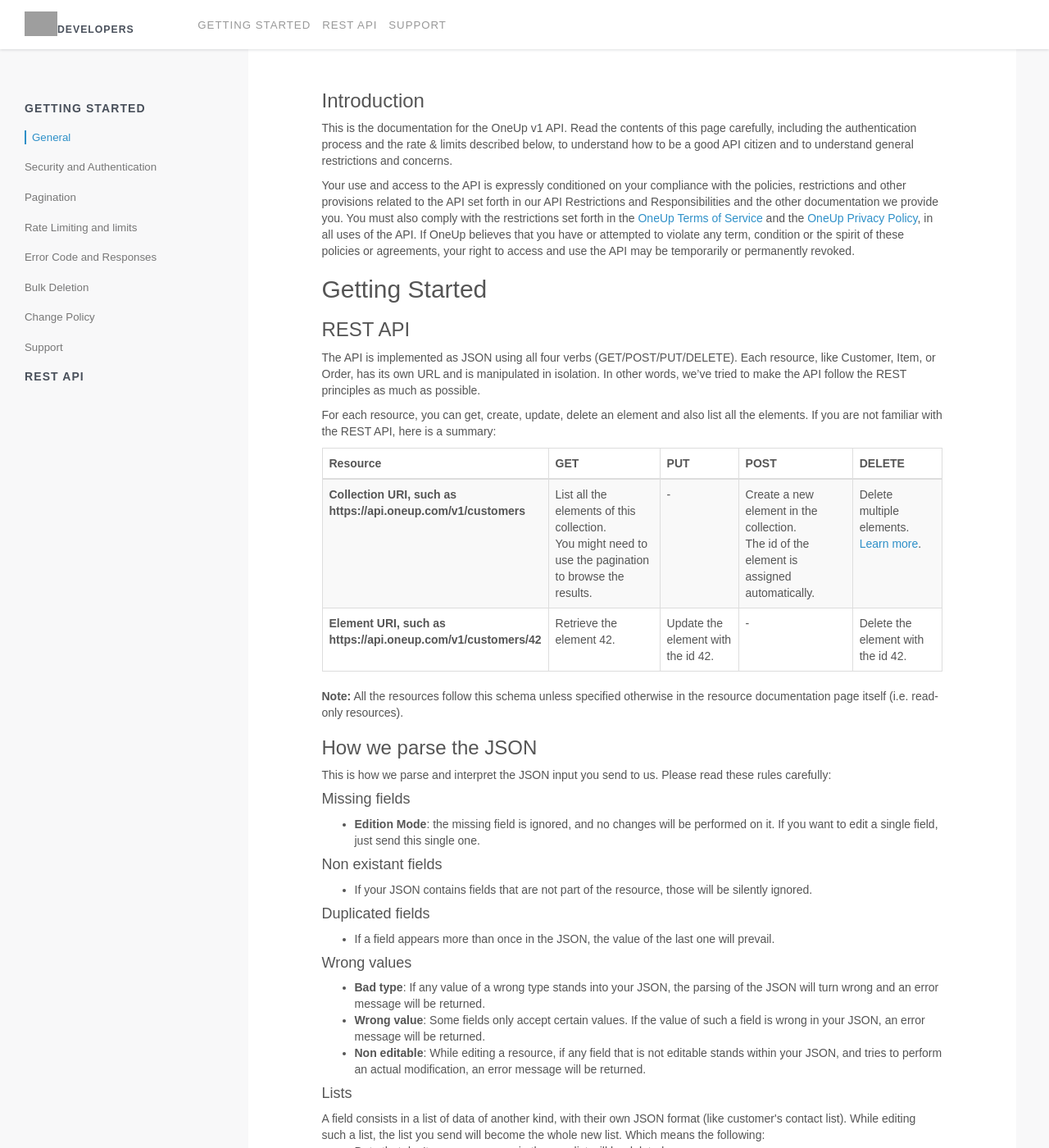
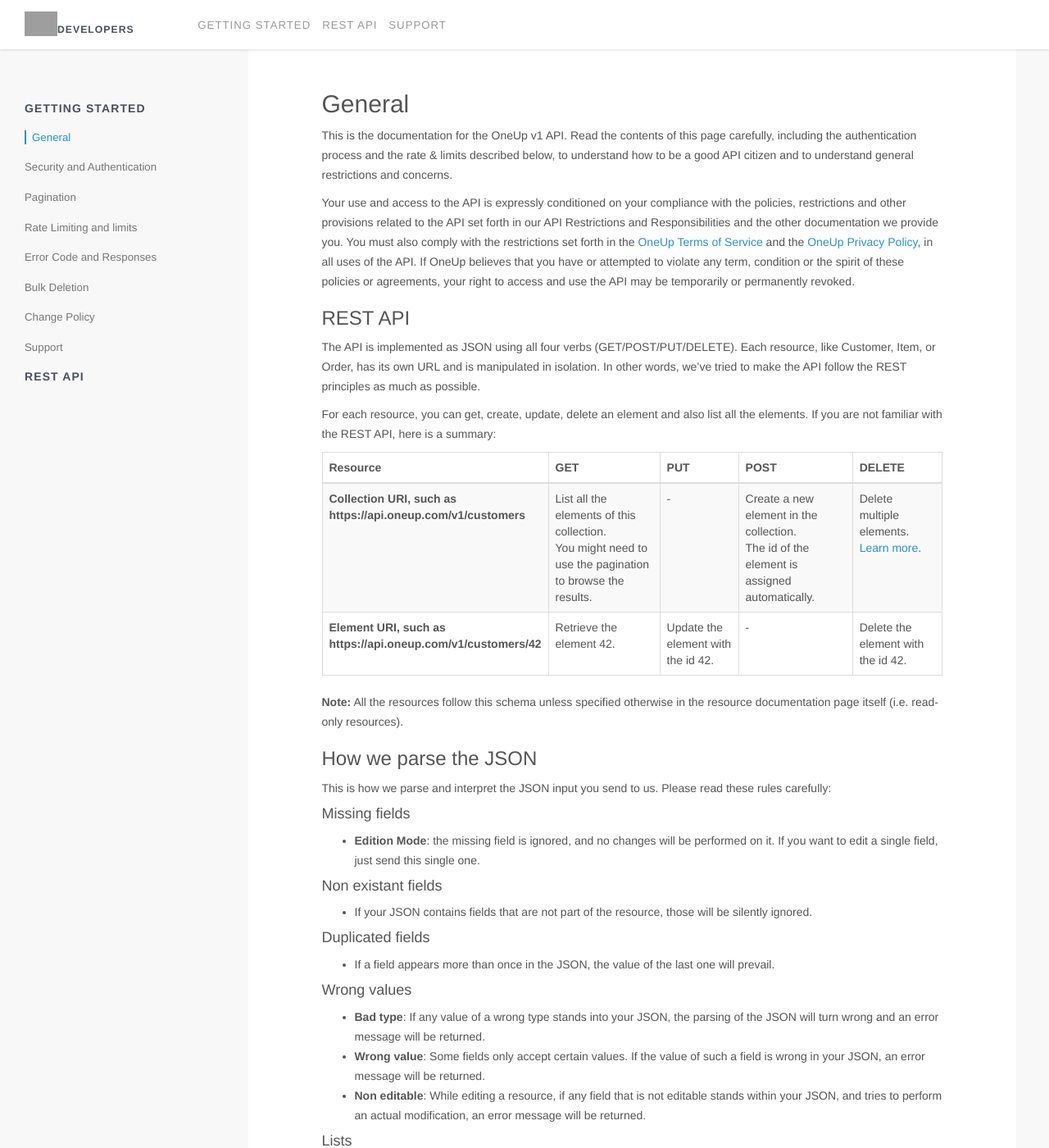
Before and after one commit to myERP/myerp.github.io, a Jekyll site: the page built from index.html, in a window 1280 px wide and 1400 px high. Shown: the whole window at 82% size. Built offline with Jekyll 4.4.1, drawn with Linux system fonts in a browser that asks for light colours; nearby versions of some CDN libraries; Markdown is read by kramdown in place of the engine named in the settings; grey boxes are pictures that could not be loaded.

Commit message:
fix scroll spy

```diff
--- a/_includes/1.0/overview/general.html
+++ b/_includes/1.0/overview/general.html
@@ -1,12 +1,10 @@
 <div id="general" class="group">
 
-    <h3>Introduction</h3>
+    <h2>General</h2>
 
     <p>This is the documentation for the OneUp v1 API. Read the contents of this page carefully, including the authentication process and the rate &amp; limits described below, to understand how to be a good API citizen and to understand general restrictions and concerns.</p>
 
     <p>Your use and access to the API is expressly conditioned on your compliance with the policies, restrictions and other provisions related to the API set forth in our API Restrictions and Responsibilities and the other documentation we provide you. You must also comply with the restrictions set forth in the <a href="https://oneup.com/en/term-of-use-US.html" target="_blank" title="">OneUp Terms of Service</a> and the <a href="https://oneup.com/en/privacy-policy.html" title="" target="_blank">OneUp Privacy Policy</a>, in all uses of the API. If OneUp believes that you have or attempted to violate any term, condition or the spirit of these policies or agreements, your right to access and use the API may be temporarily or permanently revoked.</p>
-
-    <h2>Getting Started</h2>
 
     <h3>REST API</h3>
     <p>The API is implemented as JSON using all four verbs (GET/POST/PUT/DELETE). Each resource, like Customer, Item, or Order, has its own URL and is manipulated in isolation. In other words, we’ve tried to make the API follow the REST principles as much as possible.</p>
--- a/_includes/head.html
+++ b/_includes/head.html
@@ -35,7 +35,7 @@
                 if (target.length) {
                     history.pushState({}, '', this.hash);
                     $('html,body').animate({
-                        scrollTop: target.offset().top - 100
+                        scrollTop: target.offset().top - 115
                     }, 1000);
                     return false;
                 }
--- a/css/main.css
+++ b/css/main.css
@@ -2,7 +2,7 @@
     margin: 0;
     color: #555;
     background-color: #f8f8f9;
-    font-family: Arial, Helvetica, sans-serif;
+    font-family: 'Helvetica Neue', Helvetica, sans-serif;
     min-width: 680px;
 }
 
@@ -270,9 +270,10 @@
 pre {
     margin: 0;
 }
-section div.group {
+div.group {
     border-bottom: 1px solid #999;
     padding-bottom: 40px;
+    line-height: 24px;
 }
 section h2 {
     color: #2e90c8;
```
